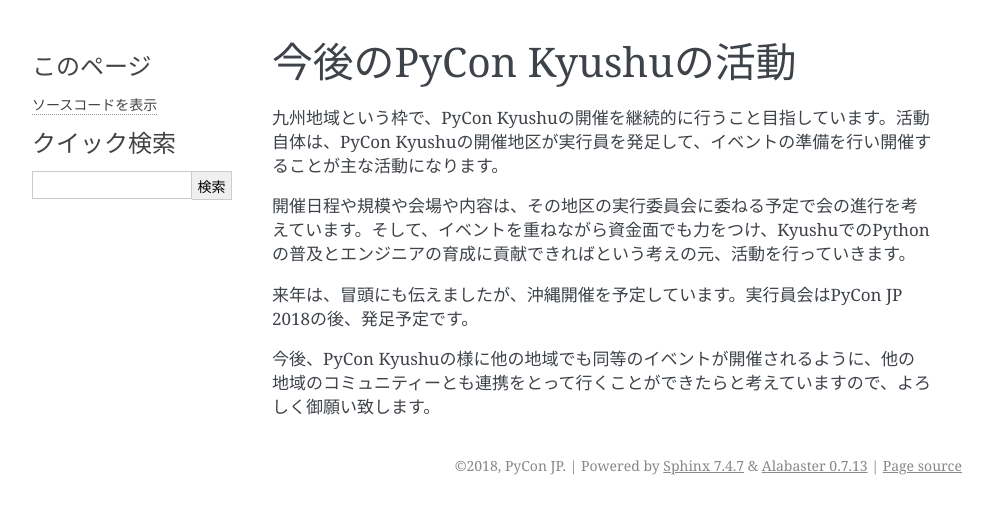
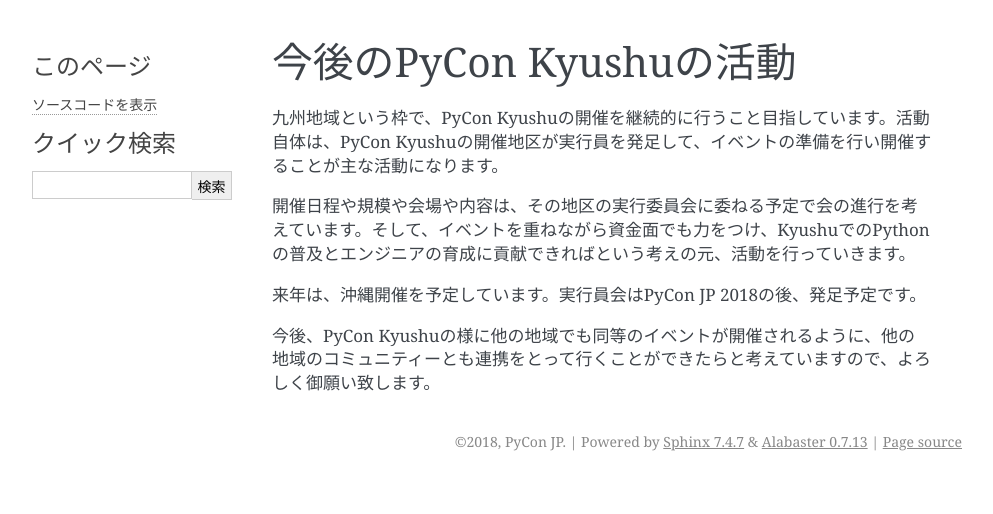
Before and after one commit to pyconjp/kyushu-2018-after-report, a Sphinx documentation site: the page built from source/pycon_kyushu_activity.rst, in a window 1280 px wide. Shown: the top 514 px of the page, without its empty margins (148-1141 px from the left). Built offline with Sphinx 7.4.7, drawn with Linux system fonts in a browser that asks for light colours.

Commit message:
Update pycon_kyushu_activity.rst

```diff
--- a/source/pycon_kyushu_activity.rst
+++ b/source/pycon_kyushu_activity.rst
@@ -6,6 +6,6 @@
 
 開催日程や規模や会場や内容は、その地区の実行委員会に委ねる予定で会の進行を考えています。そして、イベントを重ねながら資金面でも力をつけ、KyushuでのPythonの普及とエンジニアの育成に貢献できればという考えの元、活動を行っていきます。
 
-来年は、冒頭にも伝えましたが、沖縄開催を予定しています。実行員会はPyCon JP 2018の後、発足予定です。
+来年は、沖縄開催を予定しています。実行員会はPyCon JP 2018の後、発足予定です。
 
 今後、PyCon Kyushuの様に他の地域でも同等のイベントが開催されるように、他の地域のコミュニティーとも連携をとって行くことができたらと考えていますので、よろしく御願い致します。
```
